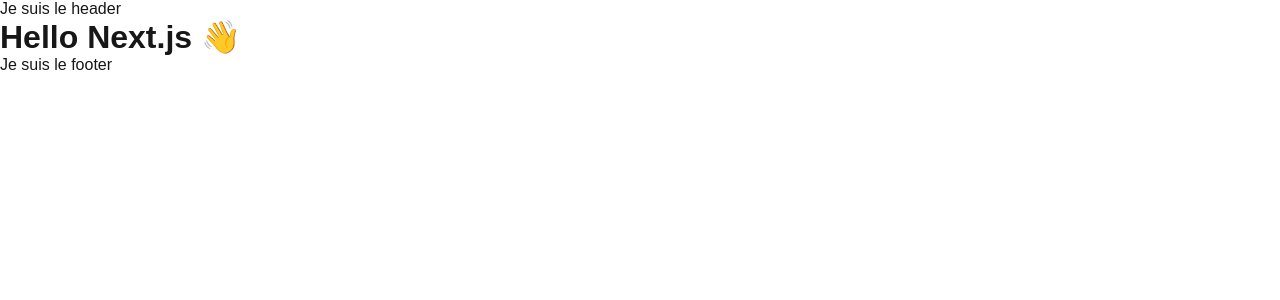
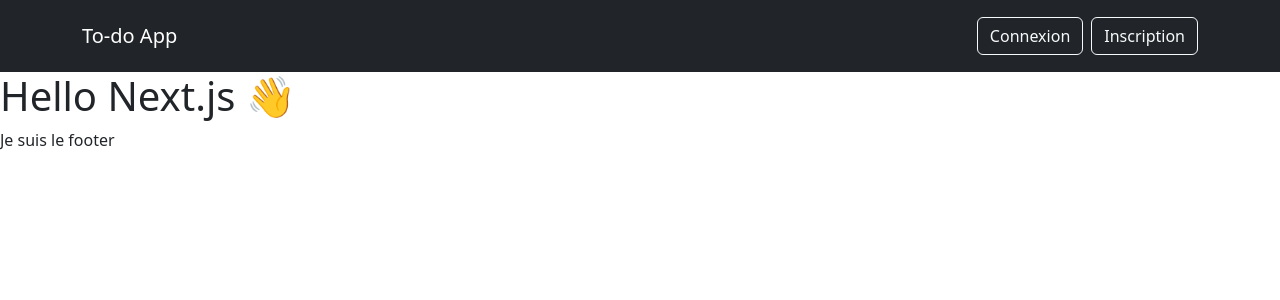
Before and after one commit to marouatouti/ToDo, a Next.js app: page / in a window 1280 px wide. Shown: the top 300 px of the page. Built offline with nearby package versions, Linux system fonts and the light colour scheme.

Commit message:
add nav bar

```diff
--- a/src/app/layout.js
+++ b/src/app/layout.js
@@ -1,5 +1,7 @@
 import { Geist, Geist_Mono } from "next/font/google";
 import "./globals.css";
+import 'bootstrap/dist/css/bootstrap.min.css';
+
 
 const geistSans = Geist({
   variable: "--font-geist-sans",
@@ -13,14 +15,25 @@
 
 export const metadata = {
   title: "Create Next App",
-  description: "Generated by create next app",
+  description: "Apprendre Next.js pas à pas",
 };
 
 export default function RootLayout({ children }) {
   return (
     <html lang="fr">
       <body className={`${geistSans.variable} ${geistMono.variable}`}>
-         <header>Je suis le header</header>
+        <header>
+          <nav className="navbar navbar-dark bg-dark p-3">
+            <div className="container">
+              <a className="navbar-brand text-white" href="/">To-do App</a>
+              <div>
+                <a className="btn btn-outline-light me-2" href="/login">Connexion</a>
+                <a className="btn btn-outline-light" href="/signup">Inscription</a>
+              </div>
+            </div>
+          </nav>
+        </header>
+
         {children} {/* Ici s’affiche le contenu de chaque page */}
         <footer>Je suis le footer</footer>
       </body>
```
